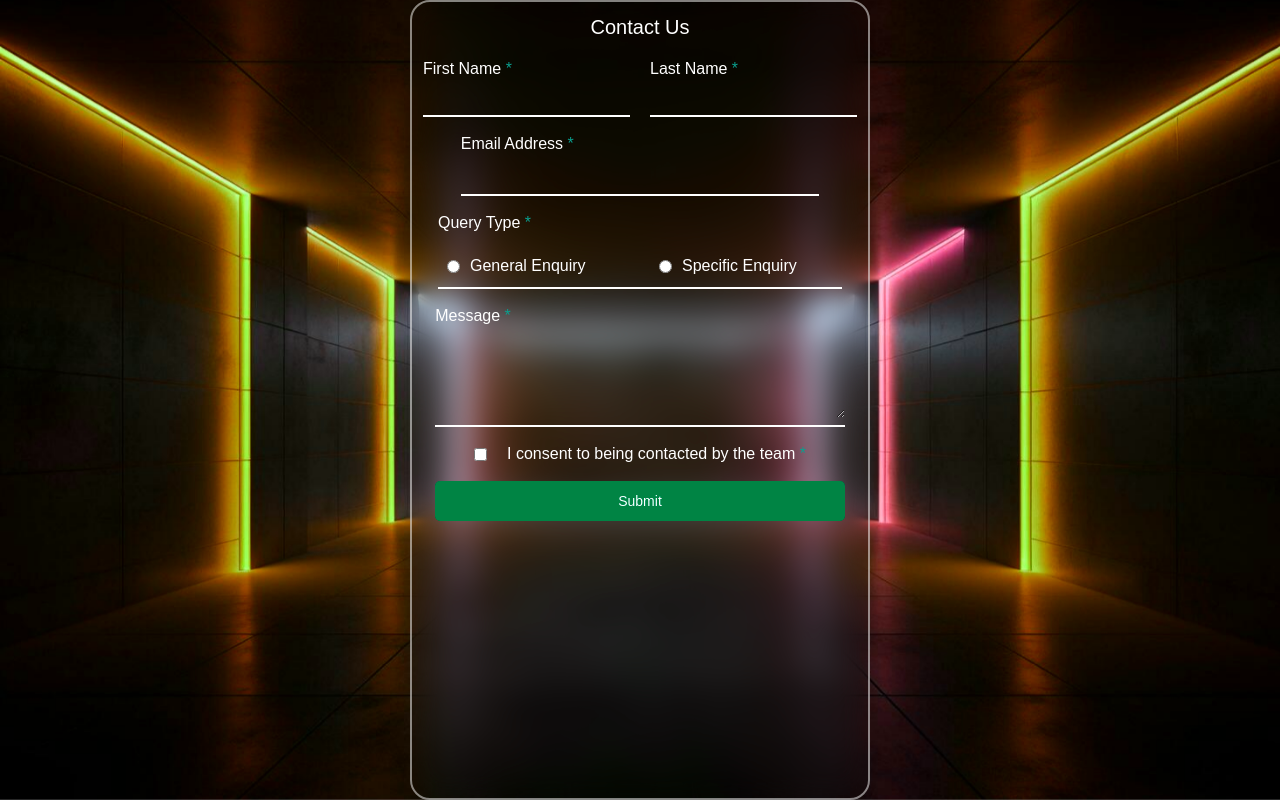
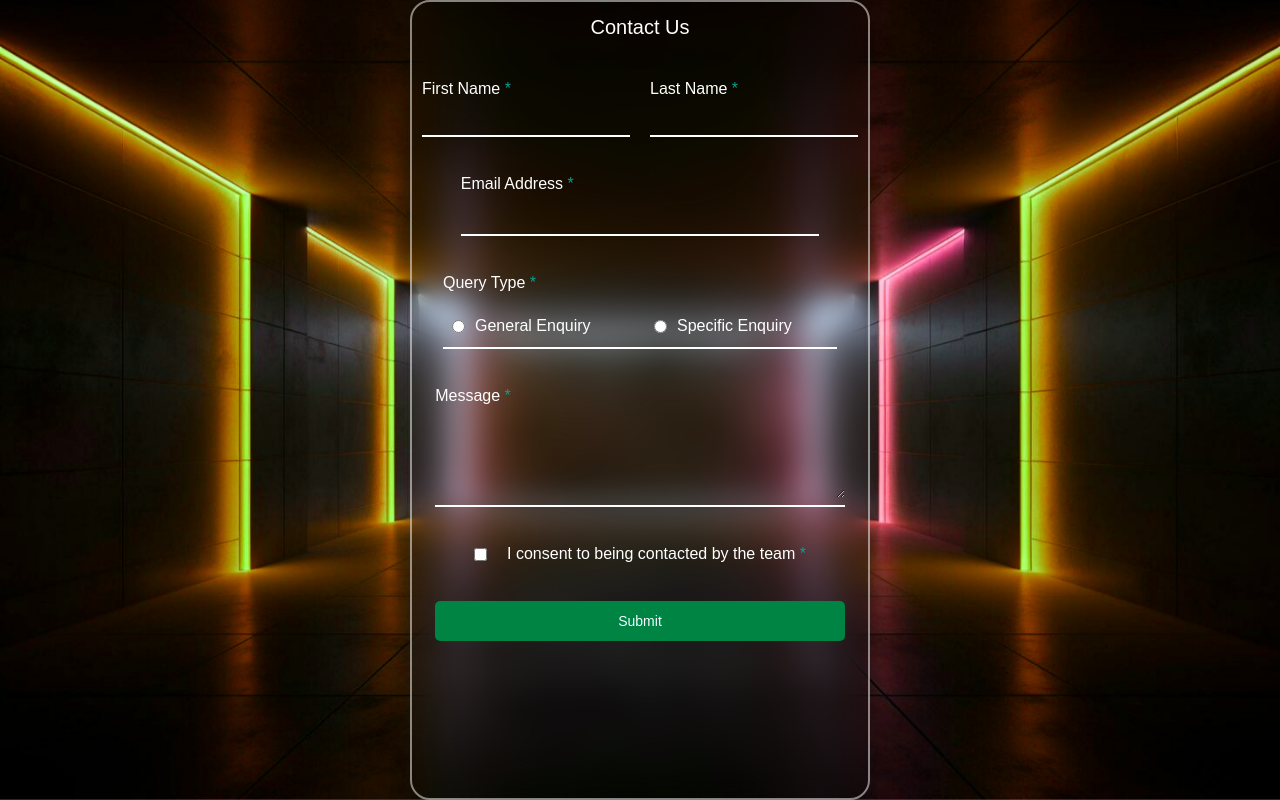
Before and after one commit to samuelfaka/contact-form, a React (Vite) app: page / in a window 1280 px wide. Built offline with nearby package versions, Linux system fonts and the light colour scheme.

Commit message:
first commit

```diff
--- a/src/components/Main/Body.css
+++ b/src/components/Main/Body.css
@@ -1,60 +1,68 @@
-*{
+* {
     padding: 0;
     margin: 0;
     box-sizing: border-box;
-    font-family: 'poppins', sans-serif;
+    font-family: 'Poppins', sans-serif;
 }
-.all{
+
+.all {
     display: flex;
     flex-direction: column;
     gap: 10px;
     border-bottom: 2px solid white;
     position: relative;
-    @media (max-width:767px) {
+    @media (max-width: 767px) {
         width: 70vw;
     }
 }
-.input-box{
+
+.input-box {
     display: flex;
     align-items: center;
     gap: 20px;
-
-    @media (max-width:767px) {
+    position: relative; /* Add this to contain the absolute error messages */
+    @media (max-width: 767px) {
         flex-direction: column;
         align-items: flex-start;
     }
 }
-.na{
+
+.na, .input-box input {
     width: 28vw;
     background: transparent;
     border: none;
     outline: none;
     padding: 2px;
     overflow: hidden;
-    @media (max-width:767px) {
+    @media (max-width: 767px) {
         width: 70vw;
     }
 }
-.all1{
+
+.all1 {
     display: flex;
     align-items: center;
-    gap: 20px;
+    gap: 10px;
     @media (max-width: 767px) {
         flex-direction: column;
         align-items: flex-start;
+        gap: 20px;
+        padding: 10px 0;
     }
 }
-.all2{
+
+.all2 {
     display: flex;
     align-items: center;
     gap: 10px;
     width: 15vw;
     padding: 9px;
-   @media (max-width:767px) {
+    @media (max-width: 767px) {
         width: 50vw;
     }
 }
-.larger{
+
+.larger {
     width: 32vw;
     height: 10vh;
     padding: 3px;
@@ -63,16 +71,18 @@
     background: transparent;
     font-size: 12px;
     overflow: hidden;
-    @media (max-width:767px) {
+    @media (max-width: 767px) {
         width: 70vw;
     }
 }
-.both{
+
+.both {
     display: flex;
     align-items: center;
     gap: 20px;
 }
-.btn{
+
+.btn {
     border: none;
     background-color: green;
     font-size: 14px;
@@ -81,31 +91,34 @@
     height: 5vh;
     border-radius: 5px;
     color: white;
-    @media (max-width:767px) {
+    @media (max-width: 767px) {
         width: 60vw;
     }
 }
-.many{
+
+.many {
     display: flex;
     flex-direction: column;
     justify-content: center;
     align-items: center;
-    gap: 15px;
+    gap: 35px;
     padding: 10px;
-    @media (max-width:767px) {
+    @media (max-width: 767px) {
         padding: 0;
+        gap: 36px;
     }
 }
-.many1{
+
+.many1 {
     position: relative;
     background-color: transparent;
-    border: 2px solid rgba(255, 255, 255, .5);
+    border: 2px solid rgba(255, 255, 255, 0.5);
     width: 460px;
     height: 100vh;
     border-radius: 20px;
     backdrop-filter: blur(15px);
     overflow: hidden;
-    @media (max-width:767px) {
+    @media (max-width: 767px) {
         border: none;
         width: 100%;
         height: 90vh;
@@ -113,7 +126,8 @@
         padding-bottom: 20px;
     }
 }
-.login-box{
+
+.login-box {
     display: flex;
     flex-direction: column;
     align-items: center;
@@ -123,22 +137,26 @@
     color: white;
     overflow: hidden;
 }
-.text{
+
+.text {
     font-size: 20px;
     color: white;
     text-align: center;
 }
-.input-box input{
+
+.input-box input {
     width: 100%;
     height: 50%;
     background: transparent;
     border: none;
     outline: none;
 }
-.both{
+
+.both {
     cursor: pointer;
 }
-section{
+
+section {
     background: url("../../assets/images/green.jpg");
     background-repeat: no-repeat;
     background-size: cover;
@@ -148,14 +166,23 @@ section{
 }
 
 @keyframes animateBg {
-    100%{
+    100% {
         filter: hue-rotate(360deg);
     }
 }
+
+/* Error Text Styling */
 .error-text {
+    position: absolute;
+    left: 0;
+    top: 90%;
+    transform: translateY(-50%);
     color: red;
     font-size: 10px;
+    margin-left: 5px;
 }
+
+/* Success Message */
 .success-message {
     background-color: green;
     color: white;
@@ -171,10 +198,3 @@ section{
     width: 24px;
     height: 24px;
 }
-
-  /* Error Text Styling */
-  .error-text {
-    color: red;
-    font-size: 10px;
-    margin-top: 5px;
-  }
```
Lines whose indentation alone changed are shown as unchanged.
